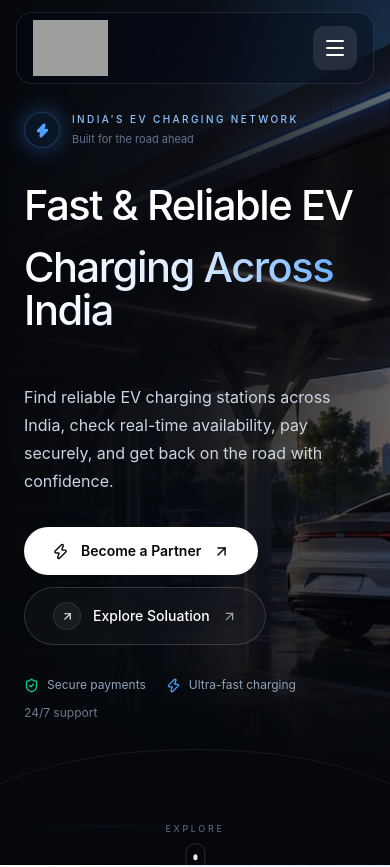
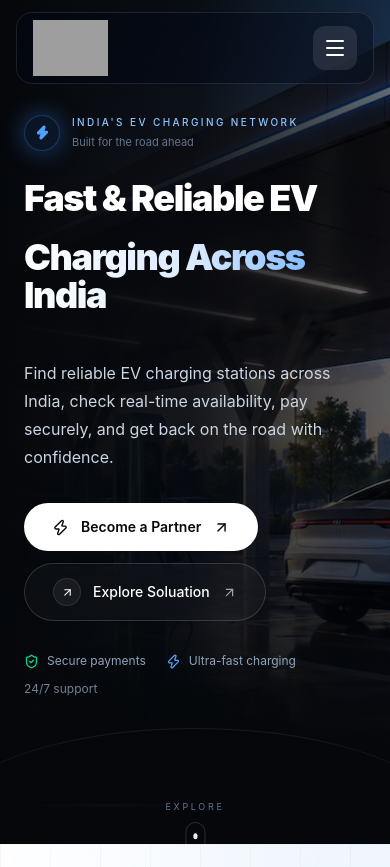
Before and after one commit to komalpawar05/EVDockWeb2026, a React (Vite) app in the folder frontend/: page / in a window 390 px wide. Shown: the top 867 px of the page. Built offline with nearby package versions, Linux system fonts and the light colour scheme; grey boxes are pictures that could not be loaded.

Commit message:
feat: update Hero component styles for improved typography and responsiveness; remove unnecessary whitespace in partner types

```diff
--- a/frontend/src/components/Hero.tsx
+++ b/frontend/src/components/Hero.tsx
@@ -147,7 +147,12 @@ const Hero = () => {
                 duration: 0.9,
                 ease: [0.22, 1, 0.36, 1],
               }}
-              className="text-[2.6rem] font-medium leading-[1.02] py-2 tracking-[-0.035em] sm:text-[3.05rem] lg:text-[3.5rem]"
+              className="max-w-full
+              text-4xl
+              font-black
+              leading-[1.08]
+              tracking-[-0.04em]
+              md:text-5xl"
             >
               Fast & Reliable EV
               <br />
--- a/frontend/src/pages/partner.tsx
+++ b/frontend/src/pages/partner.tsx
@@ -29,7 +29,6 @@ import BackToTop from "../components/Common/BackToTop";
 /* =========================================================
    PARTNERSHIP TYPES
 ========================================================= */
-
 const partnerTypes = [
   {
     icon: Building2,
```
